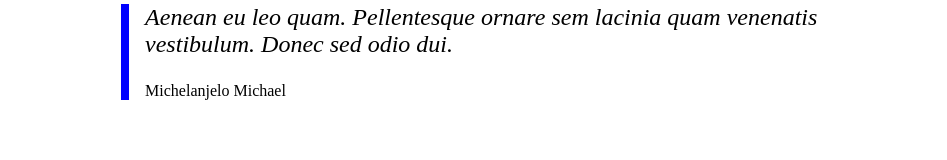
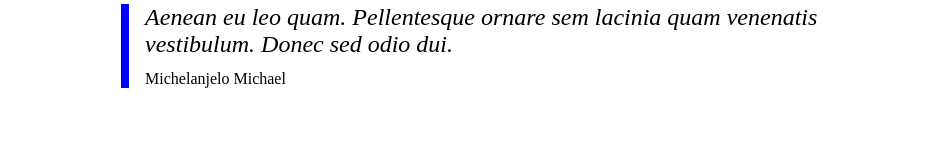
Before and after one commit to ShayneJG/CodeChallenge7, a React (Vite) app in the folder SevenCode/: page / in a window 1280 px wide. Shown: the part 924-1084 px from the top of the page, without its empty margins (165-1112 px from the left). Built offline with nearby package versions, Linux system fonts and the light colour scheme.

Commit message:
updated attribution css

```diff
--- a/SevenCode/src/components/Header.tsx
+++ b/SevenCode/src/components/Header.tsx
@@ -20,6 +20,14 @@ export default function Header({ headerData }: { headerData: HeaderProps }) {
 
   //formats date and returns string that matches the requested design.
   function dateFormatter(dateToFormat: string) {
+    function isValidDate() {
+      return isNaN(Date.parse(dateToFormat));
+    }
+
+    if (isValidDate()) {
+      console.error("Date not valid");
+      return "date not found";
+    }
     const date = new Date(dateToFormat);
 
     const months = [
--- a/SevenCode/src/components/PullQuoteBlock.tsx
+++ b/SevenCode/src/components/PullQuoteBlock.tsx
@@ -8,7 +8,7 @@ export default function PullQuoteBlock({
   return (
     <div className={styles.pullQuoteBlock}>
       <p className={styles.text}>{data.text}</p>
-      <p>{data.attribution}</p>
+      <p className={styles.attribution}>{data.attribution}</p>
     </div>
   );
 }
--- a/SevenCode/src/styles/pullQuoteBlock.module.css
+++ b/SevenCode/src/styles/pullQuoteBlock.module.css
@@ -7,4 +7,10 @@
 .text {
     font-size: 1.5em;
     font-style: italic;
+    margin-bottom: 0.5em;
 }
+
+
+.attribution {
+    margin: 0;
+}
```
